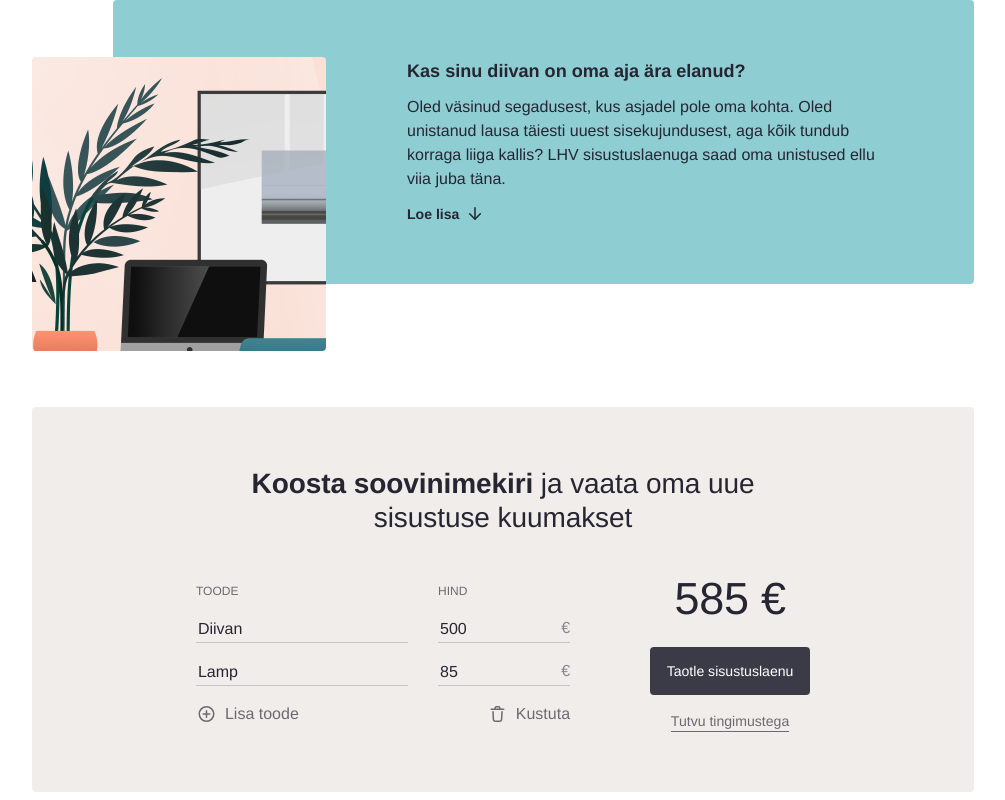
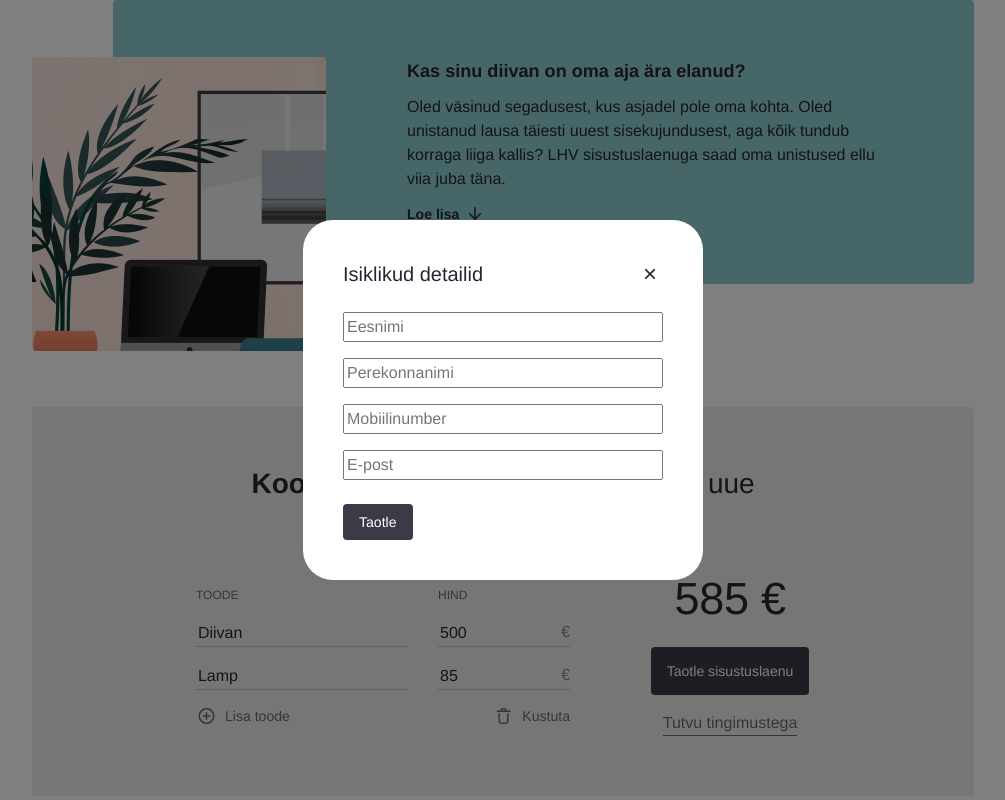
Before and after one commit to eerikkodasma/lhv-front-end, a Vue app: page / in a window 1280 px wide. Both pictures are taken after a click on the button "Taotle sisustuslaenu". Shown: the top 800 px of the page, without its empty margins (137-1142 px from the left). Built offline with nearby package versions, Linux system fonts and the light colour scheme.

Commit message:
Added ModalWrapper component

```diff
--- a/src/components/Calculator.vue
+++ b/src/components/Calculator.vue
@@ -67,20 +67,28 @@
       <div class="product-right">
         <p class="table-amount">{{ productAmount }} €</p>
         <div class="action-section">
-          <BaseButton class="request-button">Taotle sisustuslaenu</BaseButton>
+          <BaseButton class="request-button" @click="isModalOpen = true"
+            >Taotle sisustuslaenu</BaseButton
+          >
           <p class="condition-button">Tutvu tingimustega</p>
         </div>
       </div>
     </div>
+    <LoanPersonalDetailsModal
+      v-if="isModalOpen"
+      @close="isModalOpen = !isModalOpen"
+    />
   </div>
 </template>
 
 <script setup>
+import LoanPersonalDetailsModal from "@/components/LoanPersonalDetailsModal.vue";
 import BaseButton from "@/components/base_components/BaseButton.vue";
 import BaseInput from "@/components/base_components/BaseInput.vue";
 import { FORMATS } from "@/enums/components";
 import { ref, computed } from "vue";
 
+const isModalOpen = ref(false);
 const products = ref([
   { name: "Diivan", price: 500 },
   { name: "Lamp", price: 85 },
@@ -162,10 +170,12 @@ const removeLastProduct = () => {
 }
 
 .product-add {
+  padding: 0;
   color: #6c6972;
 }
 
 .product-delete {
+  padding: 0;
   color: #6c6972;
   align-self: end;
 }
@@ -223,10 +233,6 @@ const removeLastProduct = () => {
 
 .request-button {
   padding: 0.88rem 1rem;
-  border-radius: 0.25rem;
-  width: 100%;
-  font-size: 0.88rem;
-  line-height: 1.25rem;
   font-weight: 500;
 }
 
@@ -244,11 +250,8 @@ const removeLastProduct = () => {
 }
 
 .condition-button {
-  font-size: 0.88rem;
-  line-height: 1.25rem;
-  font-weight: 400;
+  padding: 0;
   color: #6c6972;
   border-bottom: 0.06rem solid #6c6972;
-  width: fit-content;
 }
 </style>
--- a/src/components/Header.vue
+++ b/src/components/Header.vue
@@ -56,8 +56,7 @@ h5 {
 }
 
 .header-button {
-  font-size: 0.88rem;
-  line-height: 1.25rem;
   font-weight: 700;
+  padding: 0;
 }
 </style>
--- /dev/null
+++ b/src/components/LoanPersonalDetailsModal.vue
@@ -0,0 +1,123 @@
+<template>
+  <ModalWrapper
+    :title="!loanSuccess ? 'Isiklikud detailid' : undefined"
+    @close="$emit('close')"
+  >
+    <template v-if="!loanSuccess" #content>
+      <form id="userDetailsForm" class="form" @submit.prevent="submitForm">
+        <BaseInput
+          v-model="form.firstName"
+          id="firstName"
+          name="firstName"
+          label="Eesnimi"
+          placeholder="Eesnimi"
+          required
+          :errors="errors['firstName']"
+        />
+        <BaseInput
+          v-model="form.lastName"
+          id="lastName"
+          name="lastName"
+          label="Perekonnanimi"
+          placeholder="Perekonnanimi"
+          required
+          :errors="errors['lastName']"
+        />
+        <BaseInput
+          v-model="form.mobileNumber"
+          id="mobileNumber"
+          name="mobileNumber"
+          label="Mobiilinumber"
+          placeholder="Mobiilinumber"
+          type="number"
+          required
+          :errors="errors['mobileNumber']"
+        />
+        <BaseInput
+          v-model="form.email"
+          id="email"
+          name="email"
+          label="E-post"
+          placeholder="E-post"
+          type="email"
+          required
+          :errors="errors['email']"
+        />
+      </form>
+    </template>
+    <template v-else #content>
+      <h1 class="loan-success-text">Sisustuslaen edukalt taoteldud!</h1>
+    </template>
+    <template v-if="!loanSuccess" #footer>
+      <BaseButton
+        form="userDetailsForm"
+        type="submit"
+        @click.prevent.stop="submitForm()"
+        >Taotle</BaseButton
+      >
+    </template>
+  </ModalWrapper>
+</template>
+
+<script setup>
+import BaseButton from "@/components/base_components/BaseButton.vue";
+import BaseInput from "@/components/base_components/BaseInput.vue";
+import ModalWrapper from "@/components/ModalWrapper.vue";
+import { ref } from "vue";
+const emits = defineEmits(["close"]);
+const errors = ref({});
+const loanSuccess = ref(false);
+
+const form = ref({
+  firstName: "",
+  lastName: "",
+  mobileNumber: "",
+  email: "",
+});
+
+const submitForm = () => {
+  // Reset errors before validating
+  errors.value = {};
+  const result = validateForm(form.value);
+  if (result) loanSuccess.value = true;
+};
+
+const validateForm = (form) => {
+  if (!form.firstName) {
+    errors.value["firstName"] = ["Eesnimi on kohustuslik"];
+  }
+  if (!form.lastName) {
+    errors.value["lastName"] = ["Perekonnanimi on kohustuslik"];
+  }
+  if (!form.mobileNumber) {
+    errors.value["mobileNumber"] = ["Mobiilinumber on kohustuslik"];
+  } else {
+    if (!/^5\d{6,7}$/.test(form.mobileNumber)) {
+      errors.value["mobileNumber"] = [
+        "Mobiilinumber peab olema 7- või 8-kohaline ja algama 5-ga",
+      ];
+    }
+  }
+  if (!form.email) {
+    errors.value["email"] = ["E-post on kohustuslik"];
+  } else {
+    if (!/^[^\s@]+@[^\s@]+\.[^\s@]+$/.test(form.email)) {
+      errors.value["email"] = ["E-post peab olema korrektses vormis"];
+    }
+  }
+
+  return Object.keys(errors.value).length === 0;
+};
+</script>
+
+<style scoped>
+.form {
+  display: flex;
+  flex-direction: column;
+  gap: 1rem;
+}
+
+.loan-success-text {
+  text-align: center;
+}
+</style>
--- /dev/null
+++ b/src/components/ModalWrapper.vue
@@ -0,0 +1,71 @@
+<template>
+  <div class="modal-overlay">
+    <div class="modal-wrapper">
+      <div :class="['modal-header', !title && 'modal-header-no-title']">
+        <div v-if="title" class="modal-title">{{ title }}</div>
+        <button class="close-button" @click="$emit('close')">×</button>
+      </div>
+      <div class="modal-content">
+        <slot name="content"></slot>
+      </div>
+      <div>
+        <slot name="footer"></slot>
+      </div>
+    </div>
+  </div>
+</template>
+
+<script setup>
+const props = defineProps({
+  title: {
+    type: String,
+    required: false,
+  },
+});
+</script>
+
+<style scoped>
+.modal-overlay {
+  display: flex;
+  justify-content: center;
+  align-items: center;
+  position: fixed;
+  background: rgba(0, 0, 0, 0.5);
+  inset: 0;
+  z-index: 9999;
+}
+
+.modal-wrapper {
+  display: flex;
+  flex-direction: column;
+  background: white;
+  border-radius: 1.88rem;
+  max-width: 90%;
+  padding: 2.5rem;
+  width: 25rem;
+  gap: 1.5rem;
+}
+
+.modal-header {
+  display: flex;
+  justify-content: space-between;
+  gap: 0.5rem;
+}
+
+.modal-header-no-title {
+  justify-content: flex-end;
+}
+
+.modal-title {
+  font-size: 1.25rem;
+  font-weight: 500;
+  line-height: 1.75rem;
+}
+
+.close-button {
+  background: none;
+  border: none;
+  font-size: 1.5rem;
+  cursor: pointer;
+}
+</style>
--- a/src/components/base_components/BaseButton.vue
+++ b/src/components/base_components/BaseButton.vue
@@ -49,7 +49,11 @@ const emits = defineEmits(["onClick"]);
   cursor: pointer;
   border: none;
   gap: 0.5rem;
-  padding: 0;
+  font-size: 0.88rem;
+  line-height: 1.25rem;
+  font-weight: 400;
+  padding: 0.5rem 1rem;
+  border-radius: 0.25rem;
 }
 
 .btn--primary {
--- a/src/components/base_components/BaseInput.vue
+++ b/src/components/base_components/BaseInput.vue
@@ -3,7 +3,7 @@
     <div class="input-wrapper">
       <slot name="iconBefore"></slot>
       <input
-        class="input"
+        :class="['input', errors?.length && 'input-warning']"
         :value="modelValue"
         :id="id"
         :type="type === 'number' && acceptsCommas ? 'text' : type"
@@ -12,6 +12,11 @@
         @input="handleInput($event.target.value)"
       />
       <slot name="iconAfter"></slot>
+    </div>
+    <div v-if="errors?.length">
+      <div v-for="(error, index) in errors" :key="index" class="input-error">
+        {{ error }}
+      </div>
     </div>
   </div>
 </template>
@@ -45,6 +50,10 @@ const props = defineProps({
   acceptsCommas: {
     type: Boolean,
     default: false,
+  },
+  errors: {
+    type: Array,
+    default: () => [],
   },
 });
 
@@ -86,4 +95,12 @@ const emit = defineEmits(["update:modelValue"]);
 .input {
   width: 100%;
 }
+
+.input-error {
+  color: red;
+}
+
+.input-warning {
+  border: 0.06rem solid red;
+}
 </style>
```
